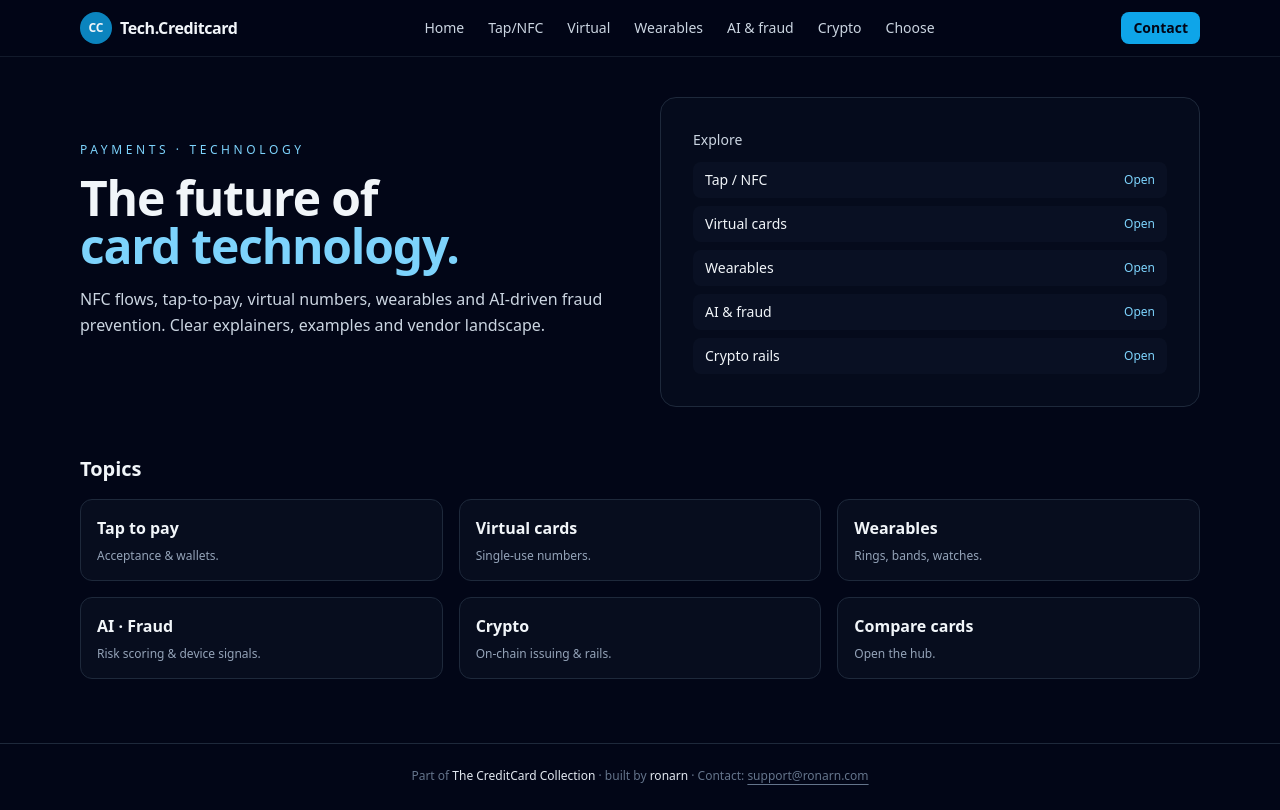
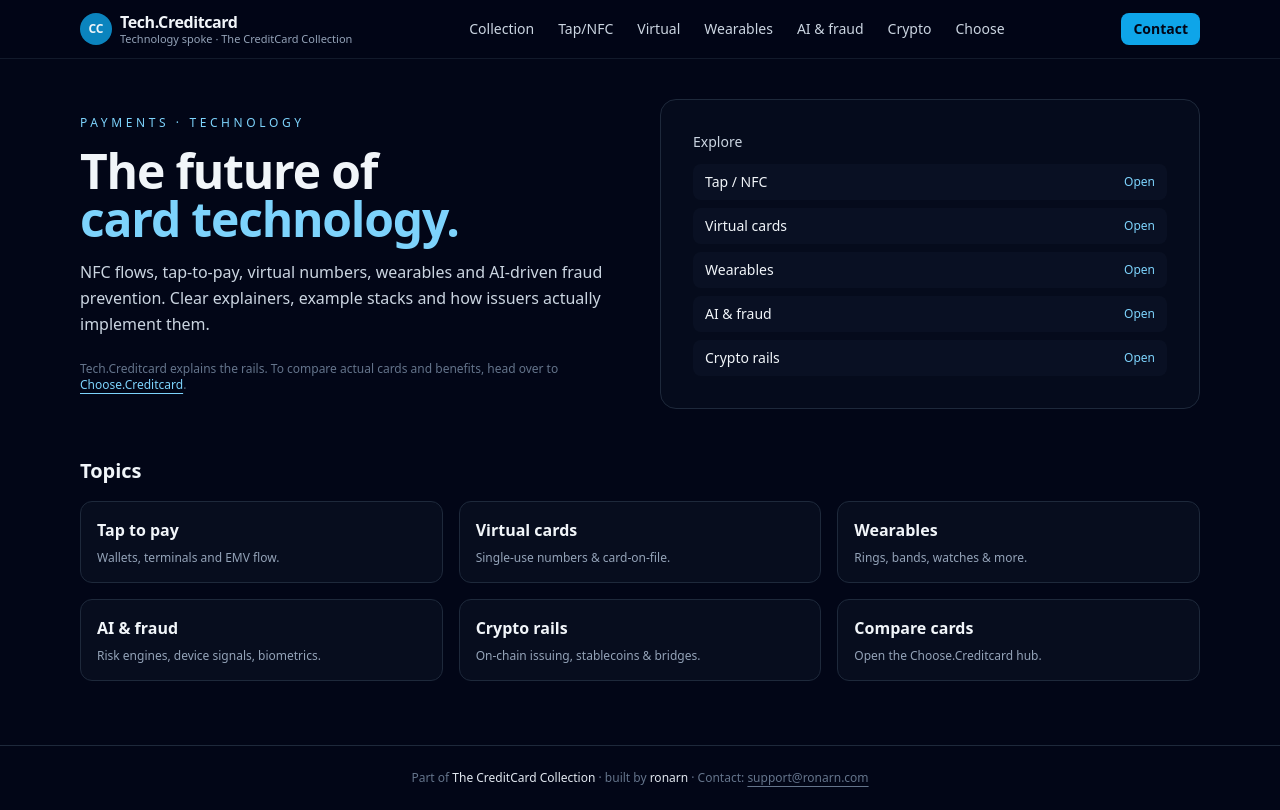
Before and after one commit to ChooseCreditCard/tech.creditcard, a plain HTML site: page index.html in a window 1280 px wide. Drawn offline with nearby package versions, Linux system fonts and the light colour scheme.

Commit message:
Enhance SEO meta tags and content layout
Updated meta tags for SEO and improved content structure.

```diff
--- a/index.html
+++ b/index.html
@@ -3,53 +3,70 @@
 <head>
   <meta charset="UTF-8" />
   <meta name="viewport" content="width=device-width, initial-scale=1.0" />
+
   <title>Tech.Creditcard — Tap, NFC, Virtual & AI</title>
-  <meta name="description" content="Tap to pay, NFC, virtual cards, wearables and AI-driven fraud prevention. The technology spoke of The CreditCard Collection.">
-  <link rel="canonical" href="https://tech.creditcard" />
+  <meta name="description"
+        content="Tap to pay, NFC, virtual cards, wearables and AI-driven fraud prevention. The technology spoke of The CreditCard Collection." />
+  <link rel="canonical" href="https://tech.creditcard/" />
 
   <!-- SEO -->
-  <meta name="keywords" content="tap to pay, NFC, virtual cards, wearables, AI fraud, crypto cards, tech.creditcard">
+  <meta name="robots" content="index,follow" />
+  <meta name="keywords"
+        content="tap to pay, NFC, virtual cards, wearables, AI fraud, crypto cards, tech.creditcard, payment technology" />
 
   <!-- Open Graph -->
-  <meta property="og:title" content="Tech.Creditcard — Tap, NFC, Virtual & AI">
-  <meta property="og:description" content="From NFC and tap-to-pay to AI risk scoring and on-chain issuing.">
-  <meta property="og:url" content="https://tech.creditcard">
-  <meta property="og:type" content="website">
-  <meta property="og:image" content="https://tech.creditcard/preview.png">
+  <meta property="og:title" content="Tech.Creditcard — Tap, NFC, Virtual & AI" />
+  <meta property="og:description"
+        content="From NFC and tap-to-pay to AI risk scoring and on-chain issuing." />
+  <meta property="og:url" content="https://tech.creditcard/" />
+  <meta property="og:type" content="website" />
+  <meta property="og:image" content="https://tech.creditcard/preview.png" />
 
   <!-- Twitter -->
-  <meta name="twitter:card" content="summary_large_image">
-  <meta name="twitter:title" content="Tech.Creditcard — Tap, NFC, Virtual & AI">
-  <meta name="twitter:description" content="Payment technology, explained.">
-  <meta name="twitter:image" content="https://tech.creditcard/preview.png">
+  <meta name="twitter:card" content="summary_large_image" />
+  <meta name="twitter:title" content="Tech.Creditcard — Tap, NFC, Virtual & AI" />
+  <meta name="twitter:description" content="Payment technology, explained." />
+  <meta name="twitter:image" content="https://tech.creditcard/preview.png" />
 
+  <!-- Shared small CSS tweaks -->
+  <link rel="stylesheet" href="/styles.css" />
+
+  <!-- Tailwind -->
   <script src="https://cdn.tailwindcss.com"></script>
 
-  <!-- Google Analytics (GA4) -->
+  <!-- Google Analytics (GA4) – samme som fin/choose/travels -->
   <script async src="https://www.googletagmanager.com/gtag/js?id=G-64FE63JQ3H"></script>
   <script>
     window.dataLayer = window.dataLayer || [];
-    function gtag(){dataLayer.push(arguments);}
-    gtag('js', new Date()); gtag('config', 'G-64FE63JQ3H');
+    function gtag(){ dataLayer.push(arguments); }
+    gtag('js', new Date());
+    gtag('config', 'G-64FE63JQ3H');
   </script>
 </head>
 <body class="bg-slate-950 text-slate-100">
+  <!-- Header -->
   <header class="border-b border-slate-800/60 bg-slate-950/70 backdrop-blur sticky top-0 z-50">
     <div class="max-w-6xl mx-auto px-4 py-3 flex items-center justify-between">
       <div class="flex items-center gap-2">
         <div class="h-8 w-8 rounded-full bg-sky-500/80 flex items-center justify-center text-xs font-bold">CC</div>
-        <span class="font-semibold tracking-tight">Tech.Creditcard</span>
+        <div class="flex flex-col leading-tight">
+          <span class="font-semibold tracking-tight">Tech.Creditcard</span>
+          <span class="text-[11px] text-slate-400">Technology spoke · The CreditCard Collection</span>
+        </div>
       </div>
       <nav class="hidden md:flex gap-6 text-sm text-slate-300">
-        <a href="/" class="hover:text-white">Home</a>
+        <a href="https://fin.creditcard/" class="hover:text-white">Collection</a>
         <a href="/tap" class="hover:text-white">Tap/NFC</a>
         <a href="/virtual" class="hover:text-white">Virtual</a>
         <a href="/wearables" class="hover:text-white">Wearables</a>
-        <a href="/ai-fraud" class="hover:text-white">AI & fraud</a>
+        <a href="/ai-fraud" class="hover:text-white">AI &amp; fraud</a>
         <a href="/crypto" class="hover:text-white">Crypto</a>
-        <a href="https://choose.creditcard" class="hover:text-white">Choose</a>
+        <a href="https://choose.creditcard/" class="hover:text-white">Choose</a>
       </nav>
-      <a href="mailto:support@ronarn.com" class="text-xs md:text-sm bg-sky-500 hover:bg-sky-400 text-slate-950 font-semibold rounded-lg px-3 py-1.5 transition">Contact</a>
+      <a href="mailto:support@ronarn.com"
+         class="text-xs md:text-sm bg-sky-500 hover:bg-sky-400 text-slate-950 font-semibold rounded-lg px-3 py-1.5 transition">
+        Contact
+      </a>
     </div>
   </header>
 
@@ -57,23 +74,45 @@
   <section class="max-w-6xl mx-auto px-4 pt-10 pb-12">
     <div class="grid md:grid-cols-2 gap-10 items-center">
       <div>
-        <p class="text-xs uppercase tracking-[0.3em] text-sky-300 mb-4">Payments · Technology</p>
+        <p class="text-xs uppercase tracking-[0.3em] text-sky-300 mb-4">
+          Payments · Technology
+        </p>
         <h1 class="text-3xl md:text-5xl font-extrabold tracking-tight mb-4">
           The future of<br class="hidden md:block" />
           <span class="text-sky-300">card technology.</span>
         </h1>
         <p class="text-slate-300 leading-relaxed mb-6">
-          NFC flows, tap-to-pay, virtual numbers, wearables and AI-driven fraud prevention. Clear explainers, examples and vendor landscape.
+          NFC flows, tap-to-pay, virtual numbers, wearables and AI-driven fraud prevention.
+          Clear explainers, example stacks and how issuers actually implement them.
+        </p>
+        <p class="text-xs text-slate-500">
+          Tech.Creditcard explains the rails. To compare actual cards and benefits, head over to
+          <a href="https://choose.creditcard/" class="text-sky-300 underline underline-offset-4">Choose.Creditcard</a>.
         </p>
       </div>
       <div class="bg-slate-900/30 border border-slate-800 rounded-2xl p-6 md:p-8">
         <p class="text-slate-300 text-sm mb-3">Explore</p>
         <ul class="space-y-2 text-sm">
-          <li class="flex items-center justify-between bg-slate-900/50 px-3 py-2 rounded-lg"><span>Tap / NFC</span><a class="text-sky-300 text-xs" href="/tap">Open</a></li>
-          <li class="flex items-center justify-between bg-slate-900/50 px-3 py-2 rounded-lg"><span>Virtual cards</span><a class="text-sky-300 text-xs" href="/virtual">Open</a></li>
-          <li class="flex items-center justify-between bg-slate-900/50 px-3 py-2 rounded-lg"><span>Wearables</span><a class="text-sky-300 text-xs" href="/wearables">Open</a></li>
-          <li class="flex items-center justify-between bg-slate-900/50 px-3 py-2 rounded-lg"><span>AI & fraud</span><a class="text-sky-300 text-xs" href="/ai-fraud">Open</a></li>
-          <li class="flex items-center justify-between bg-slate-900/50 px-3 py-2 rounded-lg"><span>Crypto rails</span><a class="text-sky-300 text-xs" href="/crypto">Open</a></li>
+          <li class="flex items-center justify-between bg-slate-900/50 px-3 py-2 rounded-lg">
+            <span>Tap / NFC</span>
+            <a class="text-sky-300 text-xs" href="/tap">Open</a>
+          </li>
+          <li class="flex items-center justify-between bg-slate-900/50 px-3 py-2 rounded-lg">
+            <span>Virtual cards</span>
+            <a class="text-sky-300 text-xs" href="/virtual">Open</a>
+          </li>
+          <li class="flex items-center justify-between bg-slate-900/50 px-3 py-2 rounded-lg">
+            <span>Wearables</span>
+            <a class="text-sky-300 text-xs" href="/wearables">Open</a>
+          </li>
+          <li class="flex items-center justify-between bg-slate-900/50 px-3 py-2 rounded-lg">
+            <span>AI &amp; fraud</span>
+            <a class="text-sky-300 text-xs" href="/ai-fraud">Open</a>
+          </li>
+          <li class="flex items-center justify-between bg-slate-900/50 px-3 py-2 rounded-lg">
+            <span>Crypto rails</span>
+            <a class="text-sky-300 text-xs" href="/crypto">Open</a>
+          </li>
         </ul>
       </div>
     </div>
@@ -83,17 +122,37 @@
   <section class="max-w-6xl mx-auto px-4 pb-16">
     <h2 class="text-xl font-semibold mb-4">Topics</h2>
     <div class="grid sm:grid-cols-2 md:grid-cols-3 gap-4">
-      <a class="bg-slate-900/40 border border-slate-800 rounded-xl p-4" href="/tap"><h3 class="font-semibold">Tap to pay</h3><p class="text-xs text-slate-400 mt-2">Acceptance & wallets.</p></a>
-      <a class="bg-slate-900/40 border border-slate-800 rounded-xl p-4" href="/virtual"><h3 class="font-semibold">Virtual cards</h3><p class="text-xs text-slate-400 mt-2">Single-use numbers.</p></a>
-      <a class="bg-slate-900/40 border border-slate-800 rounded-xl p-4" href="/wearables"><h3 class="font-semibold">Wearables</h3><p class="text-xs text-slate-400 mt-2">Rings, bands, watches.</p></a>
-      <a class="bg-slate-900/40 border border-slate-800 rounded-xl p-4" href="/ai-fraud"><h3 class="font-semibold">AI · Fraud</h3><p class="text-xs text-slate-400 mt-2">Risk scoring & device signals.</p></a>
-      <a class="bg-slate-900/40 border border-slate-800 rounded-xl p-4" href="/crypto"><h3 class="font-semibold">Crypto</h3><p class="text-xs text-slate-400 mt-2">On-chain issuing & rails.</p></a>
-      <a class="bg-slate-900/40 border border-slate-800 rounded-xl p-4" href="https://choose.creditcard"><h3 class="font-semibold">Compare cards</h3><p class="text-xs text-slate-400 mt-2">Open the hub.</p></a>
+      <a class="bg-slate-900/40 border border-slate-800 rounded-xl p-4" href="/tap">
+        <h3 class="font-semibold">Tap to pay</h3>
+        <p class="text-xs text-slate-400 mt-2">Wallets, terminals and EMV flow.</p>
+      </a>
+      <a class="bg-slate-900/40 border border-slate-800 rounded-xl p-4" href="/virtual">
+        <h3 class="font-semibold">Virtual cards</h3>
+        <p class="text-xs text-slate-400 mt-2">Single-use numbers & card-on-file.</p>
+      </a>
+      <a class="bg-slate-900/40 border border-slate-800 rounded-xl p-4" href="/wearables">
+        <h3 class="font-semibold">Wearables</h3>
+        <p class="text-xs text-slate-400 mt-2">Rings, bands, watches & more.</p>
+      </a>
+      <a class="bg-slate-900/40 border border-slate-800 rounded-xl p-4" href="/ai-fraud">
+        <h3 class="font-semibold">AI &amp; fraud</h3>
+        <p class="text-xs text-slate-400 mt-2">Risk engines, device signals, biometrics.</p>
+      </a>
+      <a class="bg-slate-900/40 border border-slate-800 rounded-xl p-4" href="/crypto">
+        <h3 class="font-semibold">Crypto rails</h3>
+        <p class="text-xs text-slate-400 mt-2">On-chain issuing, stablecoins & bridges.</p>
+      </a>
+      <a class="bg-slate-900/40 border border-slate-800 rounded-xl p-4" href="https://choose.creditcard/">
+        <h3 class="font-semibold">Compare cards</h3>
+        <p class="text-xs text-slate-400 mt-2">Open the Choose.Creditcard hub.</p>
+      </a>
     </div>
   </section>
 
   <footer class="border-t border-slate-800 py-6 text-center text-xs text-slate-500">
-    Part of <span class="text-slate-200">The CreditCard Collection</span> · built by <span class="text-slate-200">ronarn</span> · Contact: <a href="mailto:support@ronarn.com" class="underline underline-offset-4">support@ronarn.com</a>
+    Part of <span class="text-slate-200">The CreditCard Collection</span> · built by
+    <span class="text-slate-200">ronarn</span> · Contact:
+    <a href="mailto:support@ronarn.com" class="underline underline-offset-4">support@ronarn.com</a>
   </footer>
 </body>
 </html>
```
